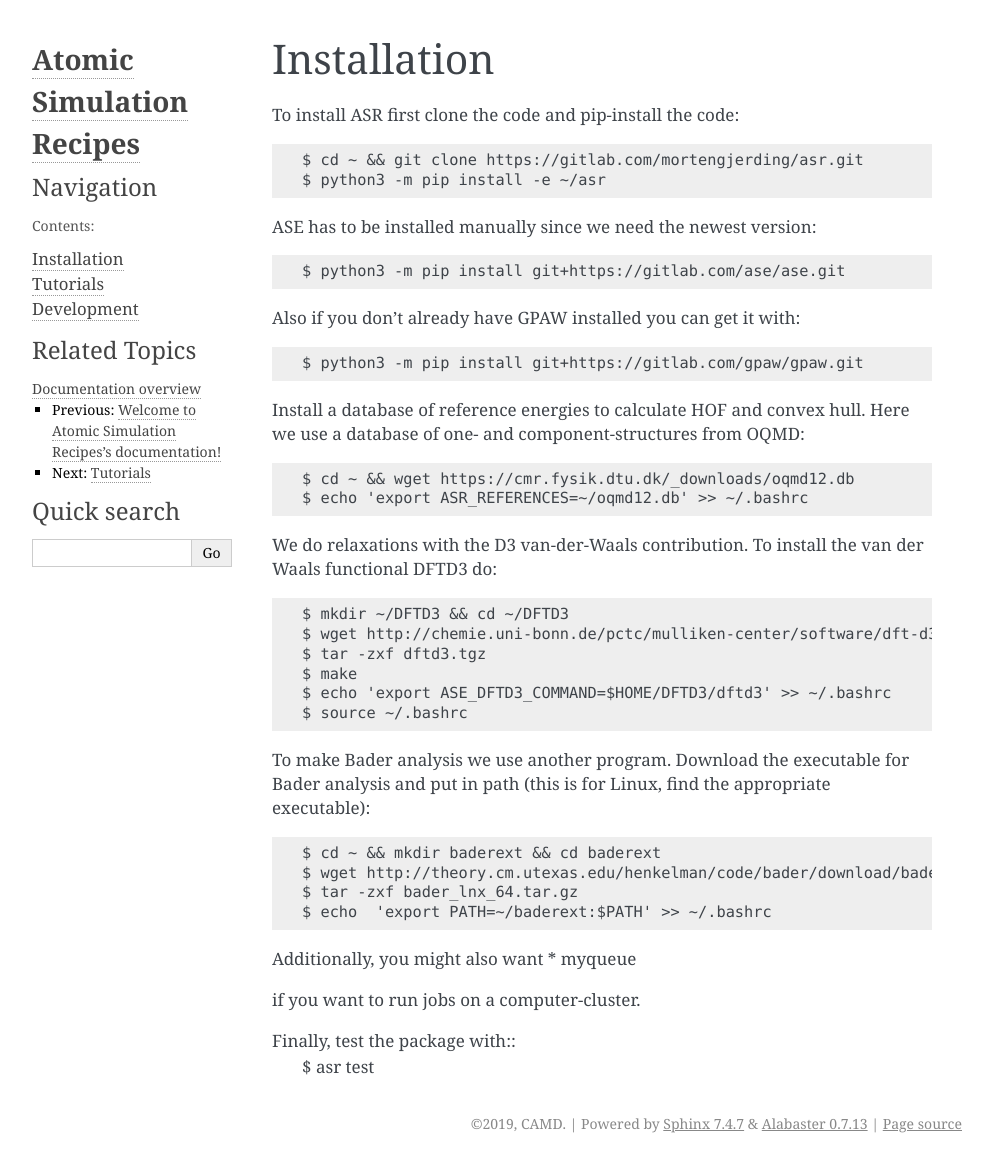
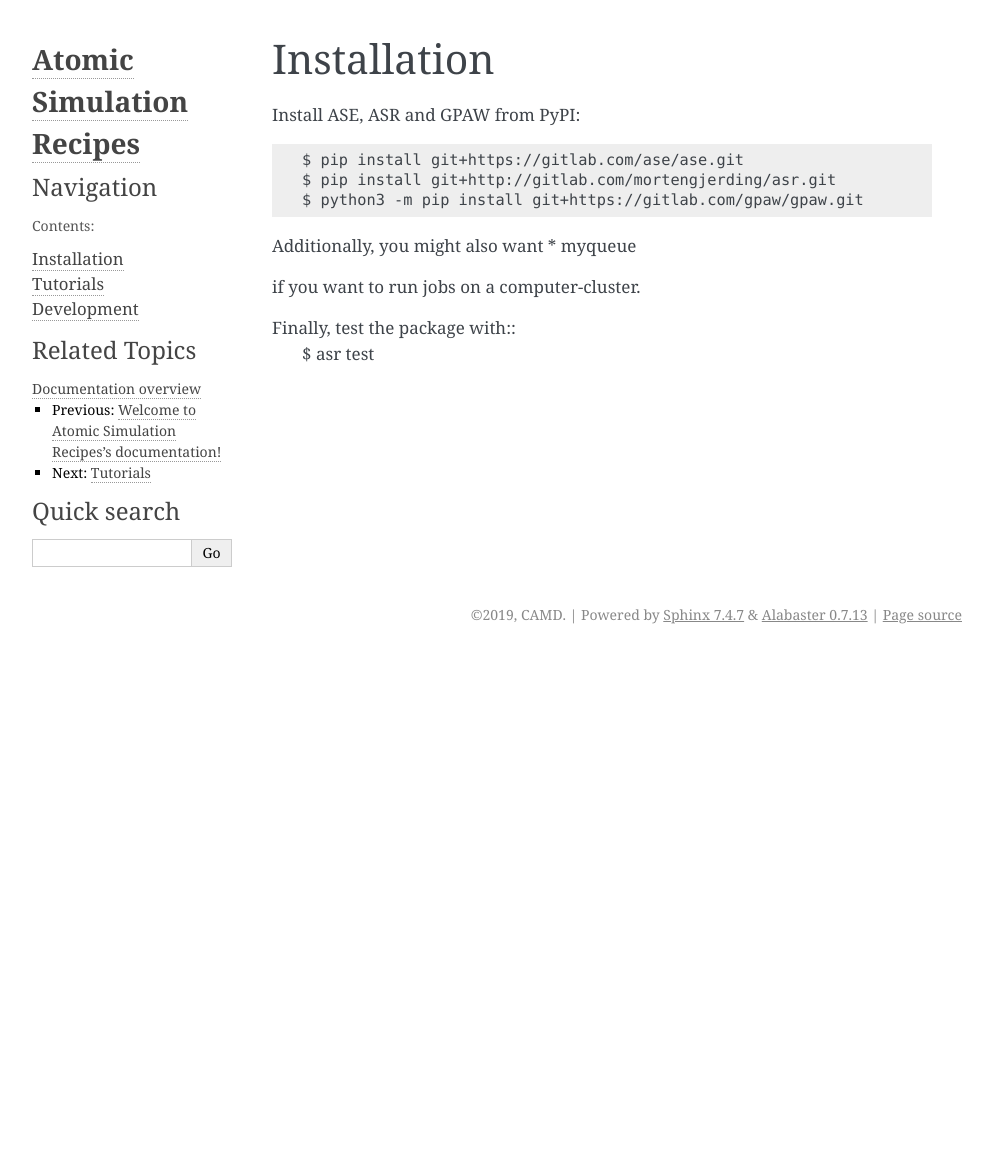
Before and after one commit to dijasila/Atomic-Simulation-Recipees, a Sphinx documentation site: the page built from docs/install.rst, in a window 1280 px wide. Shown: the whole page, without its empty margins (148-1141 px from the left). Built offline with Sphinx 7.4.7, drawn with Linux system fonts in a browser that asks for light colours; pages that are not in the unit, such as notebooks, are missing from menus; after the commit the page ends 900 px from its top, so only the background shows below that.

Commit message:
Update docs

```diff
--- a/docs/install.rst
+++ b/docs/install.rst
@@ -1,42 +1,13 @@
 Installation
 ============
-To install ASR first clone the code and pip-install the code::
+Install ASE, ASR and GPAW from PyPI::
 
-  $ cd ~ && git clone https://gitlab.com/mortengjerding/asr.git
-  $ python3 -m pip install -e ~/asr
+  $ pip install git+https://gitlab.com/ase/ase.git
+  $ pip install git+http://gitlab.com/mortengjerding/asr.git
+  $ python3 -m pip install git+https://gitlab.com/gpaw/gpaw.git
 
 
-ASE has to be installed manually since we need the newest version::
 
-  $ python3 -m pip install git+https://gitlab.com/ase/ase.git
-
-Also if you don't already have GPAW installed you can get it with::
-
-  $ python3 -m pip install git+https://gitlab.com/gpaw/gpaw.git
-
-Install a database of reference energies to calculate HOF and convex hull. Here
-we use a database of one- and component-structures from OQMD::
-
-  $ cd ~ && wget https://cmr.fysik.dtu.dk/_downloads/oqmd12.db
-  $ echo 'export ASR_REFERENCES=~/oqmd12.db' >> ~/.bashrc
-
-We do relaxations with the D3 van-der-Waals contribution. To install the van
-der Waals functional DFTD3 do::
-
-  $ mkdir ~/DFTD3 && cd ~/DFTD3
-  $ wget http://chemie.uni-bonn.de/pctc/mulliken-center/software/dft-d3/dftd3.tgz
-  $ tar -zxf dftd3.tgz
-  $ make
-  $ echo 'export ASE_DFTD3_COMMAND=$HOME/DFTD3/dftd3' >> ~/.bashrc
-  $ source ~/.bashrc
-
-To make Bader analysis we use another program. Download the executable for Bader
-analysis and put in path (this is for Linux, find the appropriate executable)::
-
-  $ cd ~ && mkdir baderext && cd baderext
-  $ wget http://theory.cm.utexas.edu/henkelman/code/bader/download/bader_lnx_64.tar.gz
-  $ tar -zxf bader_lnx_64.tar.gz
-  $ echo  'export PATH=~/baderext:$PATH' >> ~/.bashrc
 
 Additionally, you might also want
 * myqueue
```
Also changed, not shown: 3 other files.
